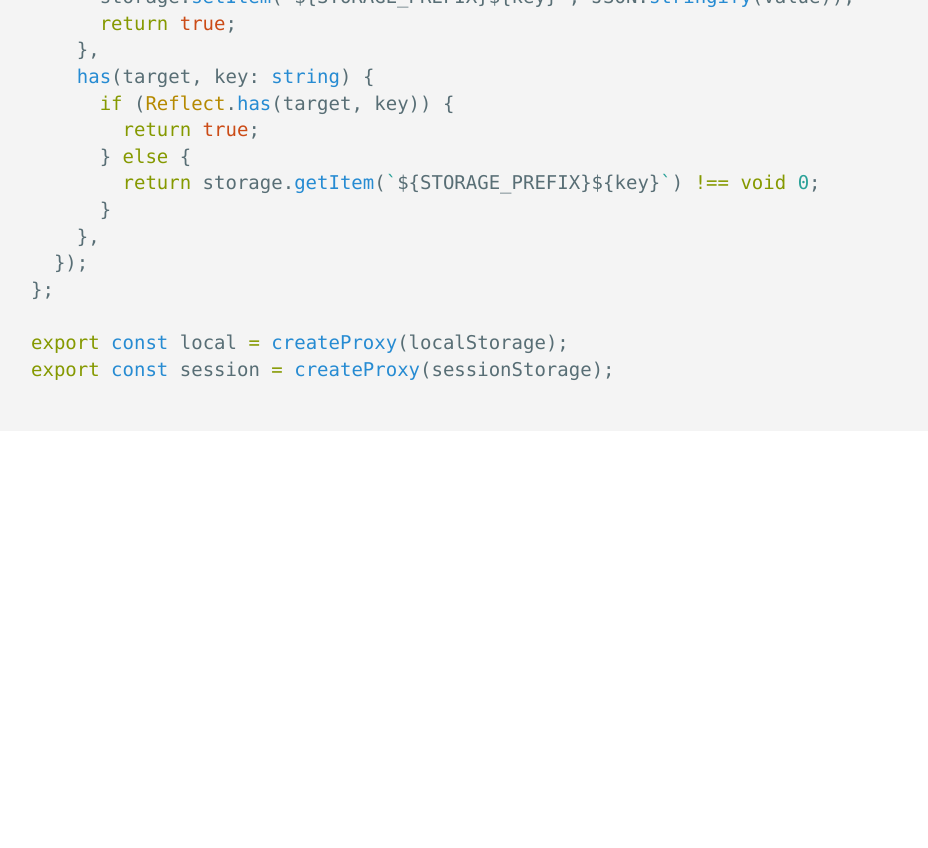
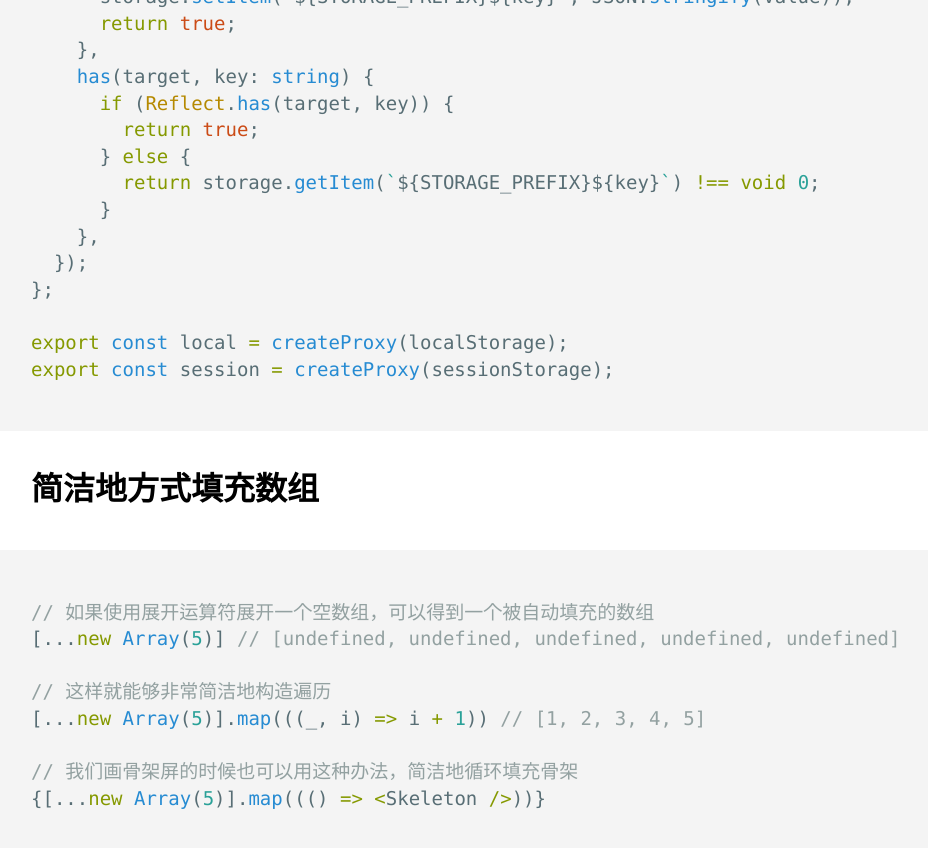
Before and after one commit to bilibiliou/bilibiliou.github.io, a Jekyll site: the page built from _posts/tech/2021-04-21-js-cheat-sheet.markdown, in a window 1280 px wide and 900 px high, scrolled down 14968 px. Shown: the top 848 px of the window, without its empty margins (69-997 px from the left). Built offline with Jekyll 4.4.1, drawn with Linux system fonts in a browser that asks for light colours; before the commit the page ends 15439 px from its top, so only the background shows below that.

Commit message:
new version

````diff
--- a/_posts/tech/2021-04-21-js-cheat-sheet.markdown
+++ b/_posts/tech/2021-04-21-js-cheat-sheet.markdown
@@ -512,3 +512,16 @@ const createProxy = (storage: WindowLocalStorage['localStorage'] | WindowSession
 export const local = createProxy(localStorage);
 export const session = createProxy(sessionStorage);
 ```
+
+## 简洁地方式填充数组
+
+```js
+// 如果使用展开运算符展开一个空数组，可以得到一个被自动填充的数组
+[...new Array(5)] // [undefined, undefined, undefined, undefined, undefined]
+
+// 这样就能够非常简洁地构造遍历
+[...new Array(5)].map(((_, i) => i + 1)) // [1, 2, 3, 4, 5]
+
+// 我们画骨架屏的时候也可以用这种办法，简洁地循环填充骨架
+{[...new Array(5)].map((() => <Skeleton />))}
+```
````
